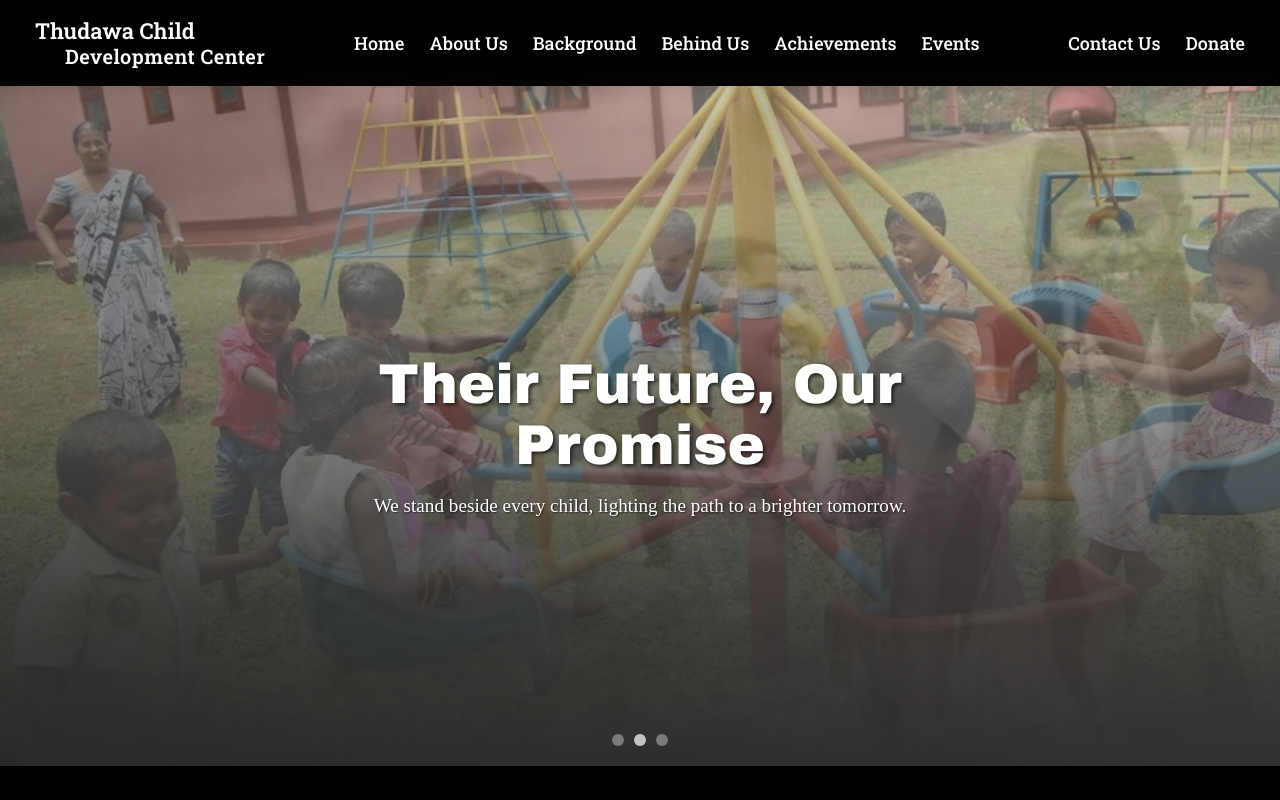
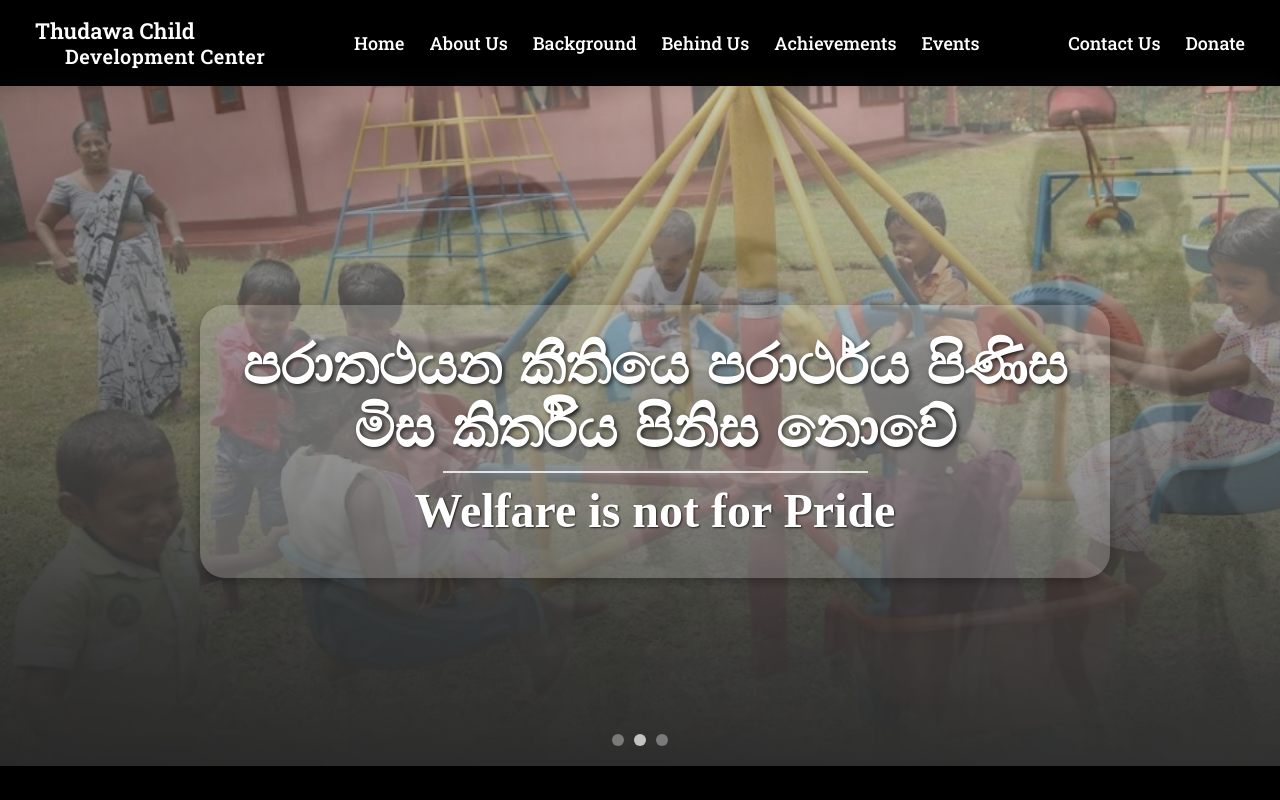
Before and after one commit to Dulan19/Thudawa_Website, a React (Create React App) app: page / in a window 1280 px wide. Built offline with nearby package versions, Linux system fonts and the light colour scheme.

Commit message:
homepage update

```diff
--- a/src/App.css
+++ b/src/App.css
@@ -1,4 +1,4 @@
-/* Reset default spacing */
+
 body, html {
   margin: 0;
   padding: 0;
--- a/src/Imgswap.css
+++ b/src/Imgswap.css
@@ -5,7 +5,7 @@
   min-height: 400px;
   overflow: hidden;
   background-color: #f0f0f0;
-  margin: -1;
+
 }
 
 .hero-swap.loading {
@@ -123,21 +123,44 @@
 .overlay-content {
   text-align: center;
   color: white;
-  max-width: 600px;
-  padding: 0 20px;
+  max-width: 850px;
+  max-height: 340px;
+  padding: 30px;
+  background-color: rgba(255, 255, 255, 0.2); /* Transparent black background */
+  border-radius: 25px;
+
+  margin-left: 30px;
+  margin-top: 30px;
+  box-shadow: 0 4px 12px rgba(0, 0, 0, 0.3);
 }
 
+
 .overlay-content h1 {
+  margin-top: -10pxS;
   font-size: 3.5rem;
   font-family: Arial Black;
   word-spacing: -1px;
   margin-bottom: 1rem;
   text-shadow: 2px 2px 4px rgba(0, 0, 0, 0.7);
+  margin: 0 auto 10px auto;
 }
 
-.overlay-content p {
-  font-size: 1.2rem;
+.overlay-divider {
+
+  width: 50%;
+  height: 2px;
+  margin: 1px auto;
+  border: none;
+  background-color: white;
+  opacity: 0.8;
+  margin-bottom: 10px;
+}
+
+.overlay-content h2 {
+   margin: 0 auto 10px auto;
+  font-size: 3.0rem;
   text-shadow: 1px 1px 2px rgba(0, 0, 0, 0.7);
+
 }
 
 @media (max-width: 768px) {
--- a/src/components/Imgswap.js
+++ b/src/components/Imgswap.js
@@ -87,8 +87,9 @@ const Imgswap = () => {
         {}
         <div className="swap-overlay">
           <div className="overlay-content">
-            <h1>Their Future, Our Promise</h1>
-            <p>We stand beside every child, lighting the path to a brighter tomorrow.</p>
+            <h1>පරාතථයන කීතියෙ පරාර්ථය පිණිස මිස කිර්තිය පිනිස නොවේ</h1>
+            <hr className="overlay-divider" />
+            <h2>Welfare is not for Pride</h2>
           </div>
         </div>
       </div>
```
Also changed, not shown: 1 other file (tests, documents, lock files or other folders).
